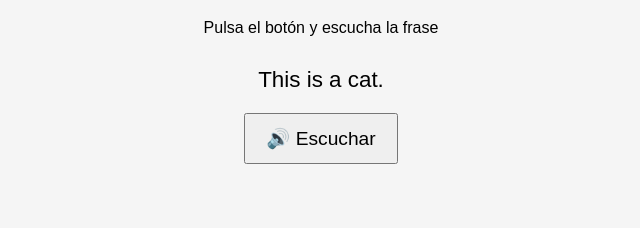
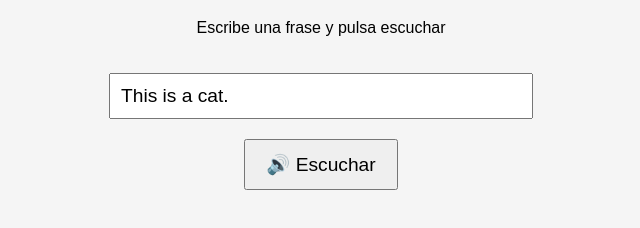
Before and after one commit to sergio85A/Listening, a plain HTML site: page index.html in a window 1280 px wide. Shown: the part 100-328 px from the top of the page, without its empty margins (319-959 px from the left). Drawn offline with Linux system fonts and the light colour scheme.

Commit message:
Add files via upload

```diff
--- a/index.html
+++ b/index.html
@@ -13,26 +13,34 @@
       background: #f5f5f5;
     }
 
+    input[type="text"] {
+      font-size: 1.2em;
+      padding: 10px;
+      width: 100%;
+      max-width: 400px;
+      margin-top: 20px;
+    }
+
     button {
       font-size: 1.2em;
       padding: 12px 20px;
       margin-top: 20px;
-    }
-
-    .sentence {
-      font-size: 1.4em;
-      margin-top: 30px;
     }
   </style>
 </head>
 <body>
 
   <h1>🎧 Listening en inglés</h1>
-  <p>Pulsa el botón y escucha la frase</p>
+  <p>Escribe una frase y pulsa escuchar</p>
 
-  <div class="sentence" id="sentence">
-    This is a cat.
-  </div>
+  <!-- Barra de texto editable -->
+  <input
+    type="text"
+    id="sentence"
+    value="This is a cat."
+  >
+
+  <br>
 
   <button onclick="playAudio()">🔊 Escuchar</button>
 
```
